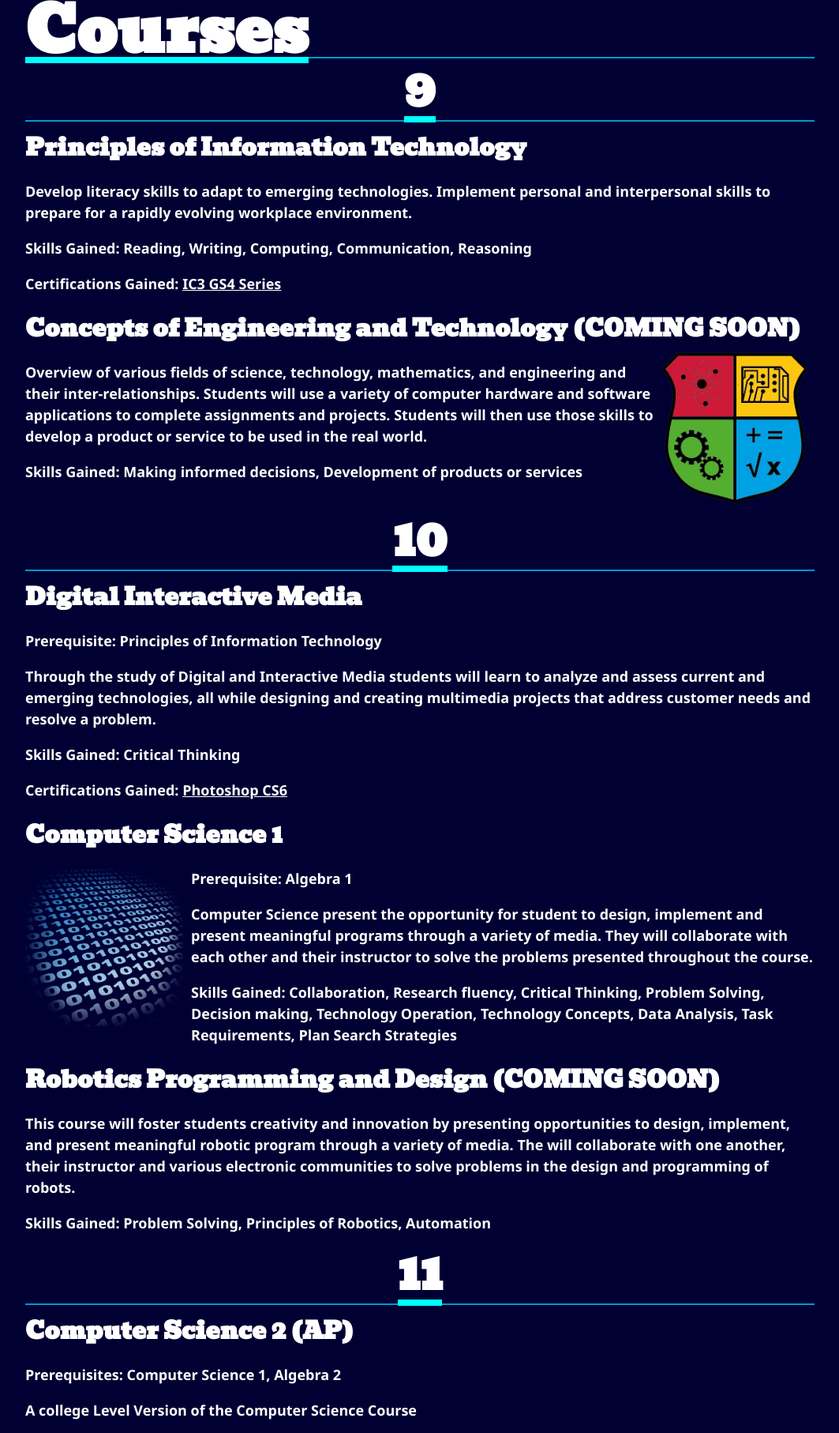
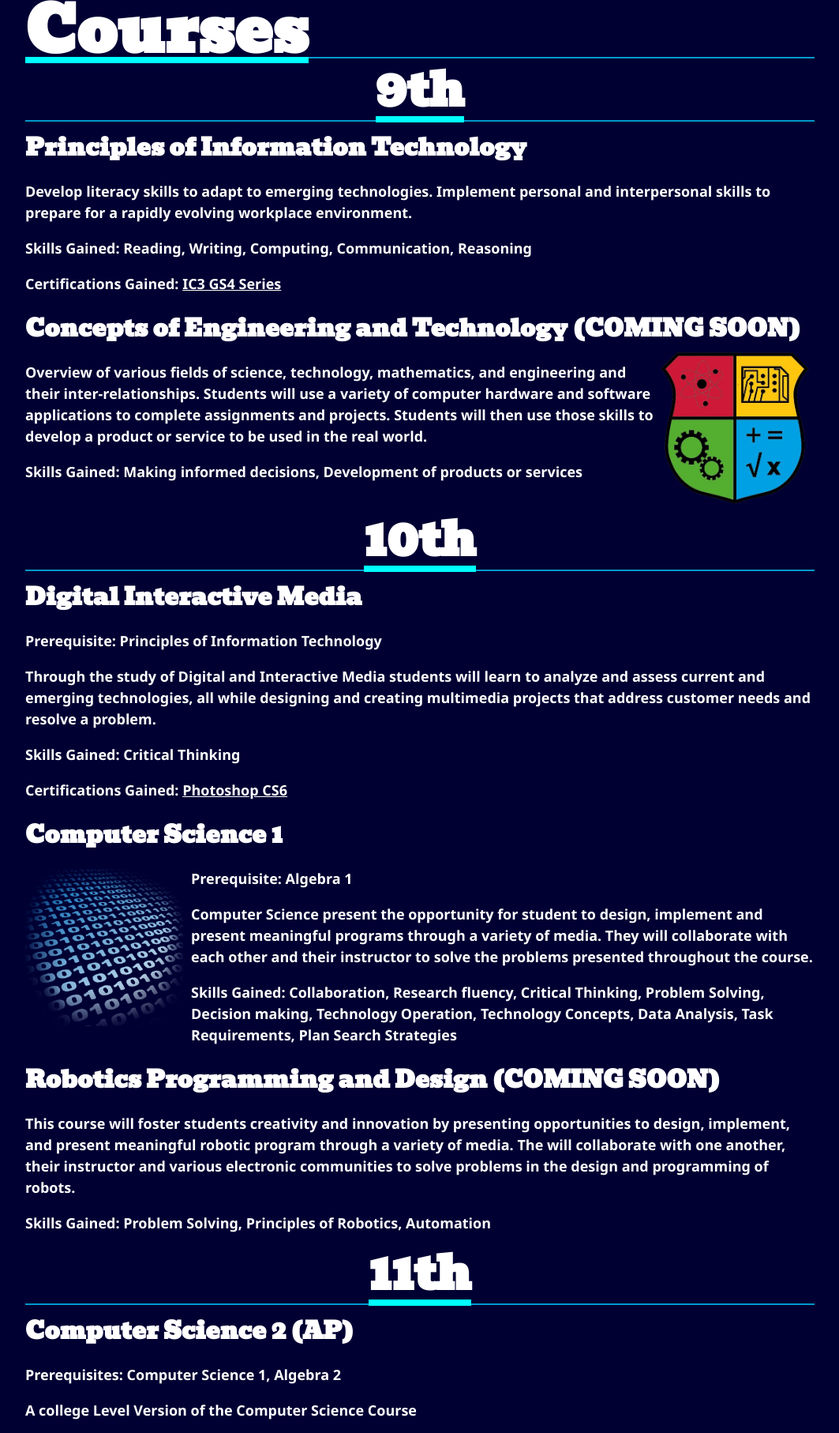
Before and after one commit to b-cancel/Technology_Student_Association_Website, a plain HTML site: page docs/education.html in a window 1280 px wide. Shown: the part 1255-3069 px from the top of the page at 79% size, without its empty margins (108-1171 px from the left). Drawn offline with Linux system fonts and the light colour scheme.

Commit message:
minor changes

```diff
--- a/docs/education.html
+++ b/docs/education.html
@@ -200,7 +200,7 @@
 <hr class="line"/>
 	<div class="courses">
 
-		<div style="width:1000px; text-align:center;"><h1 style="font-size:60px;">9</h1></div><br/>
+		<div style="width:1000px; text-align:center;"><h1 style="font-size:60px;">9th</h1></div><br/>
 		<hr class="line" style="margin-top:-25px;"/>
 
 
@@ -227,7 +227,7 @@
 		</h3>
 		<br/>
 
-		<div style="width:1000px; text-align:center;"><h1 style="font-size:60px;">10</h1></div><br/>
+		<div style="width:1000px; text-align:center;"><h1 style="font-size:60px;">10th</h1></div><br/>
 		<hr class="line" style="margin-top:-25px;"/>
 
 
@@ -268,7 +268,7 @@
 		Skills Gained: Problem Solving, Principles of Robotics, Automation
 		</h3>
 
-		<div style="width:1000px; text-align:center;"><h1 style="font-size:60px;">11</h1></div><br/>
+		<div style="width:1000px; text-align:center;"><h1 style="font-size:60px;">11th</h1></div><br/>
 		<hr class="line" style="margin-top:-25px;"/>
 
 
@@ -302,7 +302,7 @@
 		Learn about the concept design process and to transfer their advanced academic skills to component designs in a project based environment.
 		</h3>
 
-		<div style="width:1000px; text-align:center;"><h1 style="font-size:60px;">12</h1></div><br/>
+		<div style="width:1000px; text-align:center;"><h1 style="font-size:60px;">12th</h1></div><br/>
 		<hr class="line" style="margin-top:-25px;"/>
 
 
```
